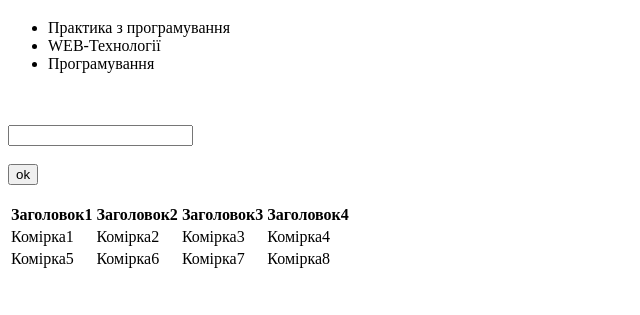
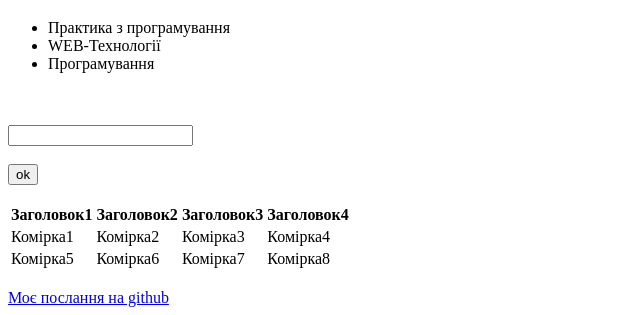
Before and after one commit to SerhiiTokar/Web, a plain HTML site: page index.html in a window 1280 px wide. Shown: the part 501-816 px from the top of the page, without its empty margins (0-640 px from the left). Drawn offline with Linux system fonts and the light colour scheme.

Commit message:
Update index.html

```diff
--- a/index.html
+++ b/index.html
@@ -48,6 +48,6 @@
         </tr>
     </table>
     <br>
-    <a href="https://github.com/SerhiiTokar"></a>
+    <a href="https://github.com/SerhiiTokar/Web">Моє послання на github</a>
 </body>
 </html>
```
